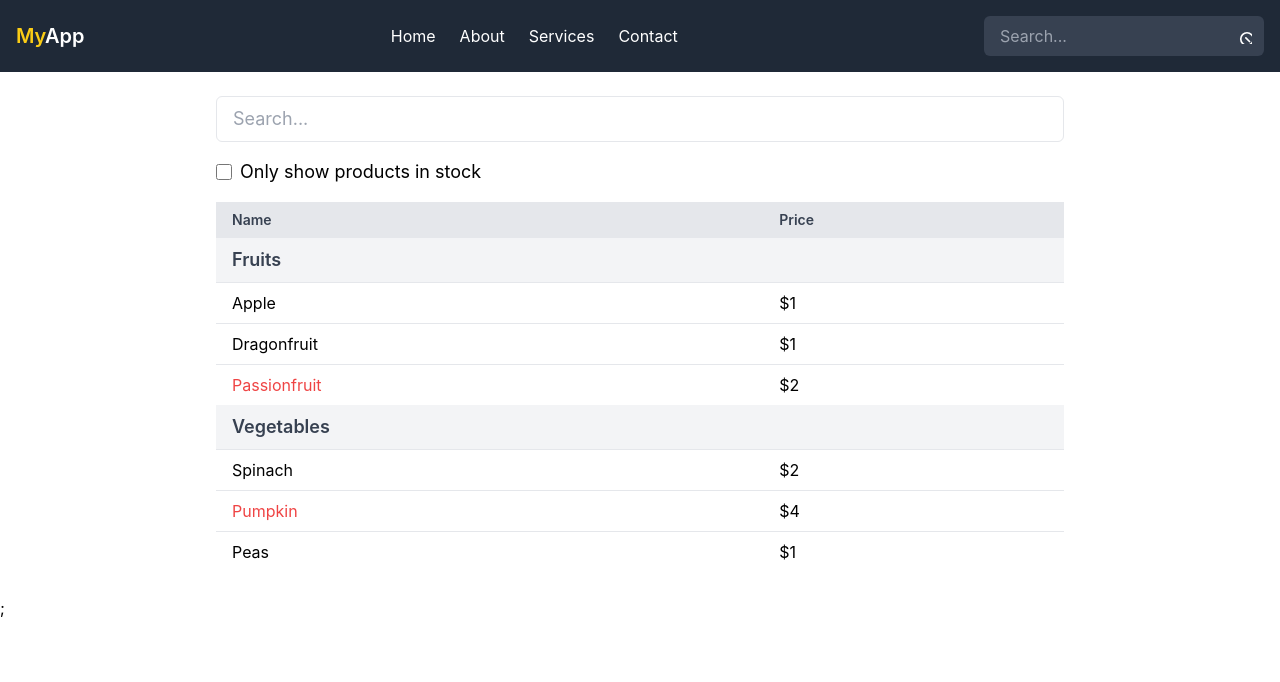
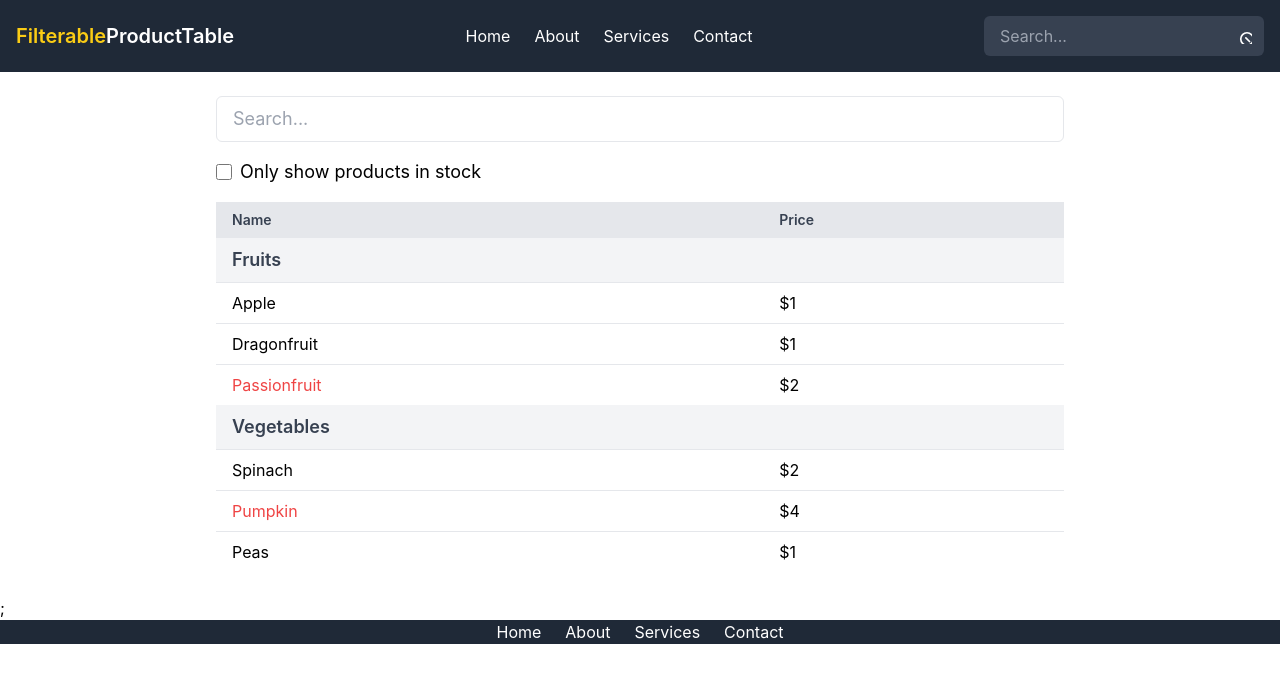
Before and after one commit to swervolee/product_table_with_react, a React (Create React App) app: page / in a window 1280 px wide. Shown: the top 682 px of the page. Built offline with nearby package versions, Linux system fonts and the light colour scheme.

Commit message:
Added a header

```diff
--- a/src/App.js
+++ b/src/App.js
@@ -1,4 +1,66 @@
 import { useState } from 'react';
+
+function Header() {
+  return (
+    <header className="bg-gray-800 text-white p-4">
+      <div className="max-w-7xl mx-auto flex items-center justify-between">
+
+        <div className="text-xl font-semibold">
+          <span className="text-yellow-400">Filterable</span>ProductTable
+        </div>
+
+
+        <nav className="space-x-6">
+          <a href="/" className="hover:text-yellow-400 transition duration-200">Home</a>
+          <a href="/about" className="hover:text-yellow-400 transition duration-200">About</a>
+          <a href="/services" className="hover:text-yellow-400 transition duration-200">Services</a>
+          <a href="/contact" className="hover:text-yellow-400 transition duration-200">Contact</a>
+        </nav>
+
+
+        <div className="relative">
+          <input
+            type="text"
+            placeholder="Search..."
+            className="px-4 py-2 rounded-md bg-gray-700 text-white placeholder-gray-400 focus:outline-none focus:ring-2 focus:ring-yellow-400"
+          />
+          <button className="absolute top-0 right-0 mt-2 mr-3 text-white">
+            <svg
+              xmlns="http://www.w3.org/2000/svg"
+              className="h-5 w-5"
+              fill="none"
+              stroke="currentColor"
+              viewBox="0 0 24 24"
+              strokeWidth="2"
+            >
+              <path
+                strokeLinecap="round"
+                strokeLinejoin="round"
+                d="M21 21l-4.35-4.35M18 10.5A7.5 7.5 0 1110.5 18a7.5 7.5 0 017.5-7.5z"
+              />
+            </svg>
+          </button>
+        </div>
+      </div>
+    </header>
+  );
+}
+
+function Footer() {
+  return (
+    <div className='bg-gray-800 text-white'>
+      <div className=' mx-auto flex justify-around m-top:auto'>
+      <nav className="space-x-6">
+          <a href="/" className="hover:text-yellow-400 transition duration-200">Home</a>
+          <a href="/about" className="hover:text-yellow-400 transition duration-200">About</a>
+          <a href="/services" className="hover:text-yellow-400 transition duration-200">Services</a>
+          <a href="/contact" className="hover:text-yellow-400 transition duration-200">Contact</a>
+        </nav>
+
+      </div>
+    </div>
+  )
+}
 
 function FilterableProductTable({ products }) {
   const [filterText, setFilterText] = useState('');
@@ -121,51 +183,6 @@ const PRODUCTS = [
   {category: "Vegetables", price: "$1", stocked: true, name: "Peas"}
 ];
 
-function Header() {
-  return (
-    <header className="bg-gray-800 text-white p-4">
-      <div className="max-w-7xl mx-auto flex items-center justify-between">
-
-        <div className="text-xl font-semibold">
-          <span className="text-yellow-400">My</span>App
-        </div>
-
-
-        <nav className="space-x-6">
-          <a href="/" className="hover:text-yellow-400 transition duration-200">Home</a>
-          <a href="/about" className="hover:text-yellow-400 transition duration-200">About</a>
-          <a href="/services" className="hover:text-yellow-400 transition duration-200">Services</a>
-          <a href="/contact" className="hover:text-yellow-400 transition duration-200">Contact</a>
-        </nav>
-
-
-        <div className="relative">
-          <input
-            type="text"
-            placeholder="Search..."
-            className="px-4 py-2 rounded-md bg-gray-700 text-white placeholder-gray-400 focus:outline-none focus:ring-2 focus:ring-yellow-400"
-          />
-          <button className="absolute top-0 right-0 mt-2 mr-3 text-white">
-            <svg
-              xmlns="http://www.w3.org/2000/svg"
-              className="h-5 w-5"
-              fill="none"
-              stroke="currentColor"
-              viewBox="0 0 24 24"
-              strokeWidth="2"
-            >
-              <path
-                strokeLinecap="round"
-                strokeLinejoin="round"
-                d="M21 21l-4.35-4.35M18 10.5A7.5 7.5 0 1110.5 18a7.5 7.5 0 017.5-7.5z"
-              />
-            </svg>
-          </button>
-        </div>
-      </div>
-    </header>
-  );
-}
 
 
 export default function App() {
@@ -173,6 +190,7 @@ export default function App() {
   <>
     <Header />
     <FilterableProductTable products={PRODUCTS} />;
+    <Footer />
   </>
   );
 }
```
